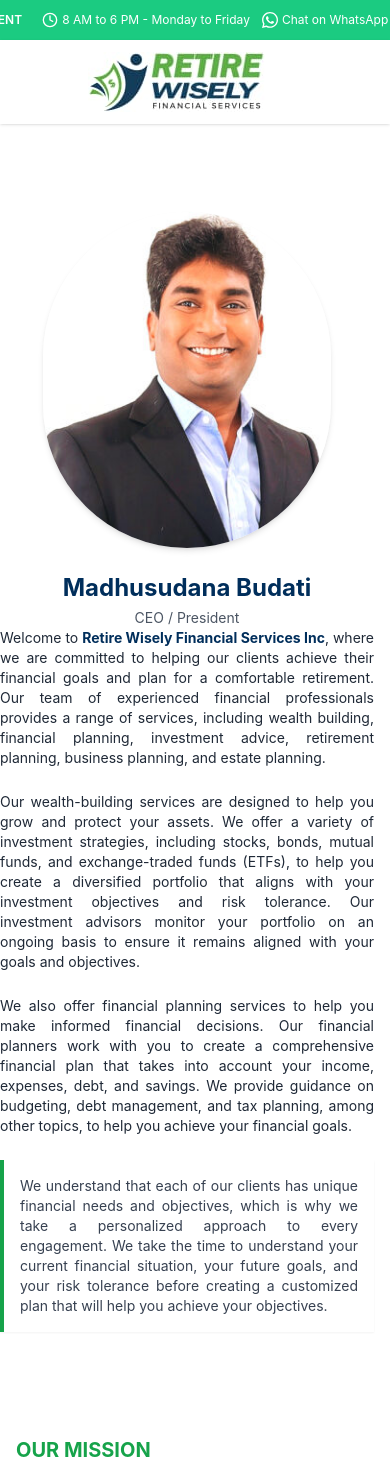
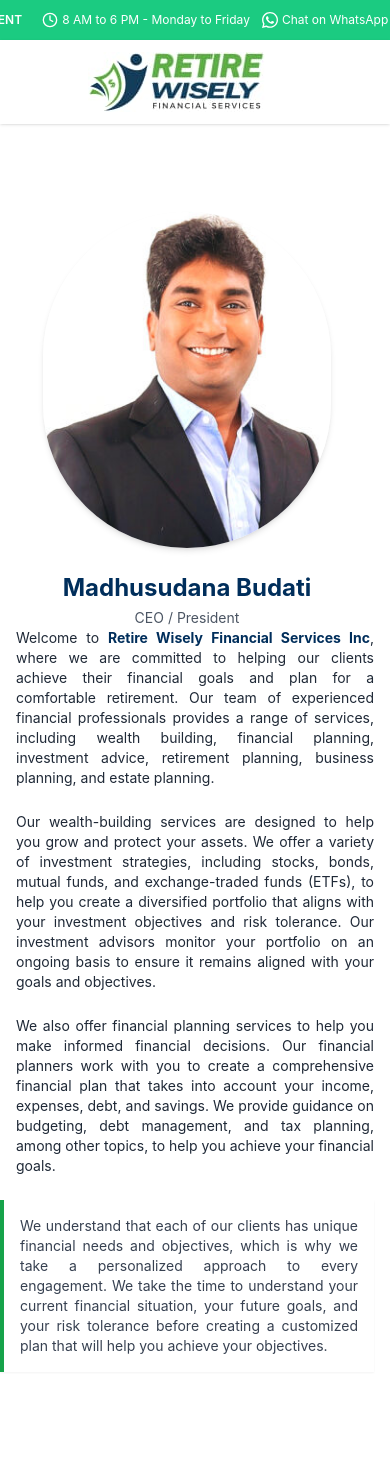
Before and after one commit to nirajsai1/retire_wisely, a React (Create React App) app: page /aboutus in a window 390 px wide. Shown: the top 1461 px of the page. Built offline with nearby package versions, Linux system fonts and the light colour scheme.

Commit message:
About Us changed

```diff
--- a/src/js/Aboutus.js
+++ b/src/js/Aboutus.js
@@ -11,27 +11,27 @@
         <img
           src={Madhusudhan}
           alt="Madhusudana Budati - CEO/President"
-          className="w-72 h-auto object-cover shadow-md rounded-full"
+          className="w-72 h-auto object-cover shadow-md rounded-full mx-auto md:mx-0"
         />
         <h2 className="mt-6 text-2xl font-bold text-[#002E5B]">Madhusudana Budati</h2>
         <p className="text-gray-600 text-sm mt-1">CEO / President</p>
       </div>
 
       <div className="space-y-6 text-gray-800 text-sm text-justify pb-16">
-        <p>
+        <p className="pl-4 md:pl-0">
           Welcome to <strong className="text-[#002E5B]">Retire Wisely Financial Services Inc</strong>, where we are
           committed to helping our clients achieve their financial goals and plan for a comfortable retirement. Our
           team of experienced financial professionals provides a range of services, including wealth building,
           financial planning, investment advice, retirement planning, business planning, and estate planning.
         </p>
-        <p>
+        <p className="pl-4 md:pl-0">
           Our wealth-building services are designed to help you grow and protect your assets. We offer a variety of
           investment strategies, including stocks, bonds, mutual funds, and exchange-traded funds (ETFs), to help you
           create a diversified portfolio that aligns with your investment objectives and risk tolerance. Our
           investment advisors monitor your portfolio on an ongoing basis to ensure it remains aligned with your goals
           and objectives.
         </p>
-        <p>
+        <p className="pl-4 md:pl-0">
           We also offer financial planning services to help you make informed financial decisions. Our financial
           planners work with you to create a comprehensive financial plan that takes into account your income,
           expenses, debt, and savings. We provide guidance on budgeting, debt management, and tax planning, among
```
